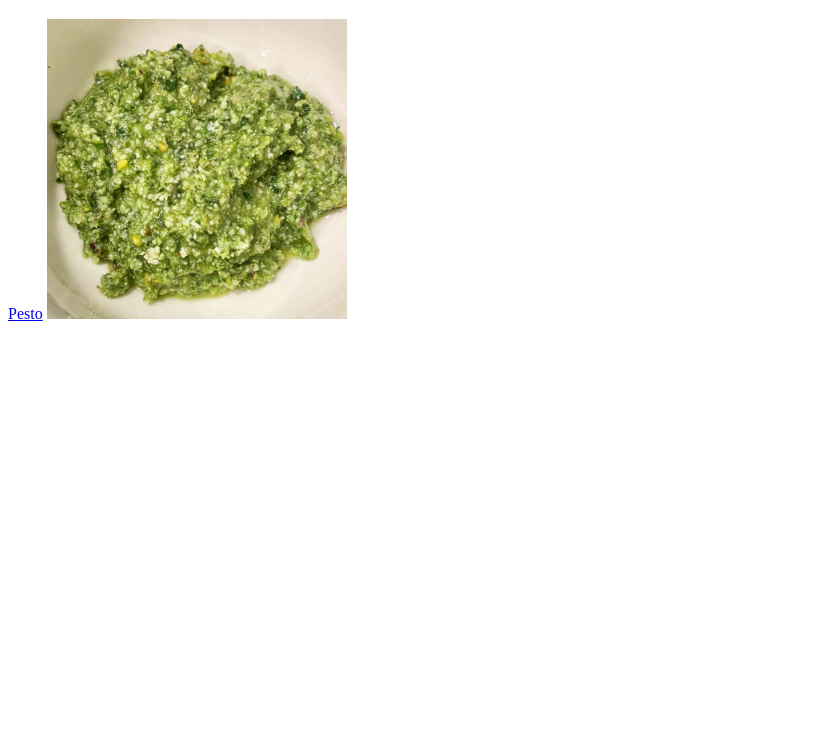
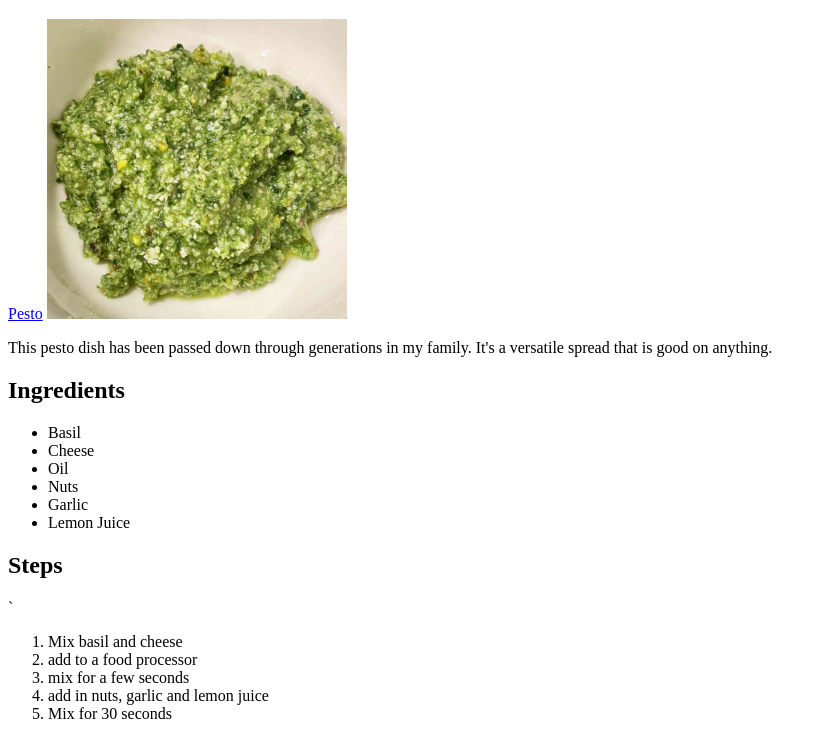
Before and after one commit to jakeshumate/odin-recipes, a plain HTML site: page index.html in a window 1280 px wide. Shown: the part 61-800 px from the top of the page, without its empty margins (0-823 px from the left). Drawn offline with Linux system fonts and the light colour scheme.

Commit message:
added the ingredients and steps

```diff
--- a/index.html
+++ b/index.html
@@ -9,5 +9,23 @@
     <h1>Odin Recipes</h1>
         <a href="https://www.allrecipes.com/recipe/13937/pesto/">Pesto</a>
         <img src="./images/pesto.jpg" alt="pesto in a bowl" height="300" width="300">
+            <p>This pesto dish has been passed down through generations in my family. It's a versatile spread that is good on anything.</p>
+        <h2>Ingredients</h2>
+            <ul>
+                <li>Basil</li>
+                <li>Cheese</li>
+                <li>Oil</li>
+                <li>Nuts</li>
+                <li>Garlic</li>
+                <li>Lemon Juice</li>
+            </ul>
+        <h2>Steps</h2>
+        `<ol>
+            <li>Mix basil and cheese</li>
+            <li>add to a food processor</li>
+            <li>mix for a few seconds</li>
+            <li>add in nuts, garlic and lemon juice</li>
+            <li>Mix for 30 seconds</li>
+        </ol>
 </body>
 </html>
```
